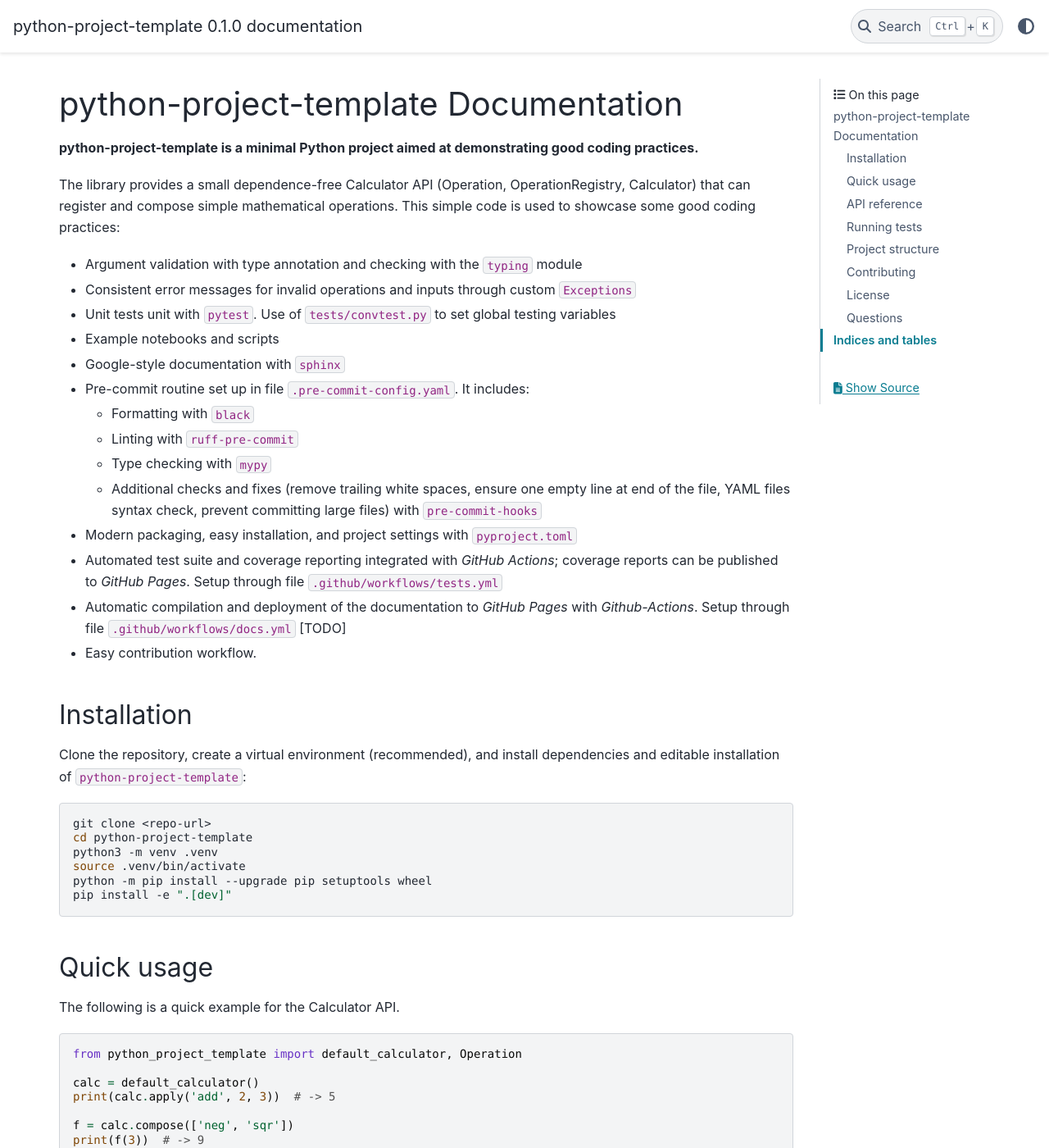
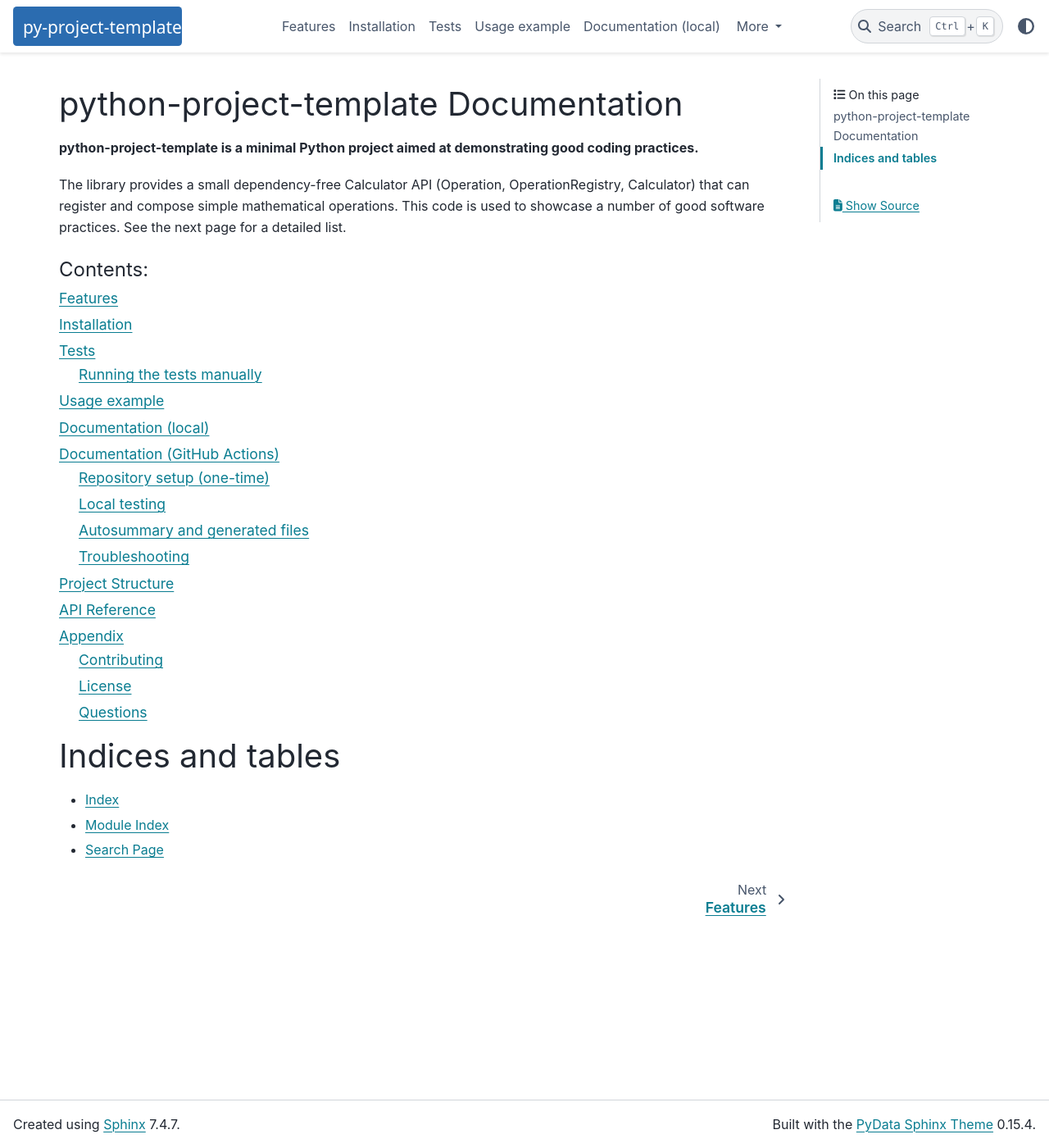
Before and after one commit to andreascaglioni/python-project-template, a Sphinx documentation site: the page built from docs/index.rst, in a window 1280 px wide and 1400 px high. Shown: the whole window at 82% size. Built offline with Sphinx 7.4.7 and the PyData theme 0.15.4, drawn with Linux system fonts in a browser that asks for light colours; some of the changed text lies outside the part shown.

Commit message:
added documentation

```diff
--- a/docs/conf.py
+++ b/docs/conf.py
@@ -20,6 +20,7 @@ extensions = [
     "sphinx_autodoc_typehints",
     "sphinx_mdinclude",
     "sphinx_copybutton",
+    "sphinxcontrib.spelling",
 ]
 
 autosummary_generate = True
@@ -29,6 +30,14 @@ exclude_patterns = ["_build", "Thumbs.db", ".DS_Store"]
 # -- Options for HTML output -------------------------------------------------
 html_theme = "pydata_sphinx_theme"
 html_static_path = ["_static"]
+
+# Use the docs static logo now stored in docs/_static
+html_logo = "_static/logo.svg"
+
+# Set a concise HTML title (avoid theme/appending 'Documentation')
+html_title = "python-project-template"
+# Optional short title used in smaller viewports or sidebars
+html_short_title = "py-project-template"
 
 # Autodoc settings
 autodoc_default_options = {
@@ -43,3 +52,8 @@ autodoc_typehints = "description"
 intersphinx_mapping = {
     "python": ("https://docs.python.org/3", None),
 }
+
+# Spelling check options
+spelling_lang = "en_US"
+spelling_word_list_filename = "spelling_wordlist.txt"
+spelling_show_suggestions = True
--- a/docs/index.rst
+++ b/docs/index.rst
@@ -3,149 +3,22 @@ python-project-template Documentation
 
 **python-project-template is a minimal Python project aimed at demonstrating good coding practices.**
 
-The library provides a small dependence-free Calculator API (Operation, OperationRegistry, Calculator) that can register and compose simple mathematical operations.
-This simple code is used to showcase some good coding practices:
-
-- Argument validation with type annotation and checking with the ``typing`` module
-- Consistent error messages for invalid operations and inputs through custom ``Exceptions``
-- Unit tests unit with ``pytest``. Use of :file:`tests/convtest.py` to set global testing variables
-- Example notebooks and scripts
-- Google-style documentation with ``sphinx``
-- Pre-commit routine set up in file :file:`.pre-commit-config.yaml`. It includes:
-
-  - Formatting with ``black``
-  - Linting with ``ruff-pre-commit``
-  - Type checking with ``mypy``
-  - Additional checks and fixes (remove trailing white spaces, ensure one empty line at end of the file, YAML files syntax check, prevent committing large files) with ``pre-commit-hooks``
-
-- Modern packaging, easy installation, and project settings with ``pyproject.toml``
-- Automated test suite and coverage reporting integrated with `GitHub Actions`; coverage reports can be published to `GitHub Pages`. Setup through file :file:`.github/workflows/tests.yml`
-- Automatic compilation and deployment of the documentation to `GitHub Pages` with `Github-Actions`. Setup through file :file:`.github/workflows/docs.yml` [TODO]
-- Easy contribution workflow.
-
-
-Installation
-------------
-
-Clone the repository, create a virtual environment (recommended), and install dependencies and editable installation of ``python-project-template``:
-
-.. code-block:: bash
-
-   git clone <repo-url>
-   cd python-project-template
-   python3 -m venv .venv
-   source .venv/bin/activate
-   python -m pip install --upgrade pip setuptools wheel
-   pip install -e ".[dev]"
-
-Quick usage
------------
-
-The following is a quick example for the Calculator API.
-
-.. code-block:: python
-
-    from python_project_template import default_calculator, Operation
-
-    calc = default_calculator()
-    print(calc.apply('add', 2, 3))  # -> 5
-
-    f = calc.compose(['neg', 'sqr'])
-    print(f(3))  # -> 9
-
-    def inc(x):
-        return x + 1
-
-    calc.register(Operation('inc', inc, arity=1), replace=True)
-    print(calc.apply('inc', 4))
-
-
-Find additional example in:
-
-- ``experiments/`` — short runnable demos
-- ``notebooks/`` — exploratory notebooks
-
-
-API reference
--------------
-
-See the full API reference for module and class details:
-:doc:`API reference <api>`
-
-Running tests
--------------
-
-Run the full test suite with coverage:
-
-.. code-block:: bash
-
-   pytest -q --cov=python_project_template --cov-report=term --cov-report=html
-
-Open ``htmlcov/index.html`` to view the coverage report.
-
-
-Project structure
------------------
-
-The project presents the following directory structure:
-::
-
-   src/python_project_template/      # Core library package
-     calculator.py                   # Calculator API
-     operations.py                   # Built-in operations
-     registry.py                     # Operation registry
-     exceptions.py                   # Custom error types
-     utils.py                        # Utility functions
-   experiments/                      # Example scripts
-   notebooks/                        # Jupyter notebooks
-   tests/                            # Test suite
-   docs/                             # Documentation
-   .github/
-     workflows/
-       tests.yml                     # GitHub Actions workflow for automated testing and coverage reporting
-       docs.yml                      # GitHub Actions workflow for automated documentation and deployment
-   pyproject.toml                    # Build/config file
-   README.md                         # Project overview
-   LICENSE                           # License info
-   CITATION.cff                      # Citation metadata
-
-
-Contributing
-------------
-
-A quick workflow:
-
-.. code-block:: bash
-
-   git checkout -b feat/your-feature
-   # make changes
-   pytest
-   git add -A && git commit -m "Add feature"
-   git push --set-upstream origin feat/your-feature
-
-Use ``pip install -e .[dev]`` to get dev tools (pre-commit, black, ruff, mypy)
-and run ``pre-commit run --all-files`` before committing.
-
-
-License
--------
-
-This project is licensed under the MIT License — see the ``LICENSE`` file.
-
-
-Questions
----------
-
-If you have questions or want help extending the project (docs, CI, or examples),
-open an issue or drop a message in the repository.
-
+The library provides a small dependency-free Calculator API (Operation, OperationRegistry, Calculator) that can register and compose simple mathematical operations.
+This code is used to showcase a number of good software practices. See the next page for a detailed list.
 
 .. toctree::
-..    :maxdepth: 2
-..    :caption: Contents:
+   :maxdepth: 2
+   :caption: Contents:
 
-..    usage
-..    api
+   features
+   installation
+   tests
+   usage
+   docs_local
+   docs_github
+   structure
+   api
+   appendix
 
 
 Indices and tables
--- a/docs/requirements.txt
+++ b/docs/requirements.txt
@@ -15,3 +15,6 @@
 sphinx>=7.0
 pydata-sphinx-theme
 sphinx-autodoc-typehints
+sphinx-mdinclude
+sphinx-copybutton
+sphinxcontrib-spelling
```
Also changed, not shown: README.md (+3 -1 lines), docs/appendix.rst (added, +31 -0 lines), docs/docs_github.rst (added, +45 -0 lines), docs/docs_local.rst (added, +10 -0 lines), docs/features.rst (added, +21 -0 lines), docs/installation.rst (added, +13 -0 lines), docs/spelling_wordlist.txt (added, +16 -0 lines), docs/structure.rst (added, +24 -0 lines), docs/tests.rst (added, +22 -0 lines), docs/usage.rst (added, +29 -0 lines), pyproject.toml (+7 -8 lines), docs/_static/logo.svg (added), 3 other files.
